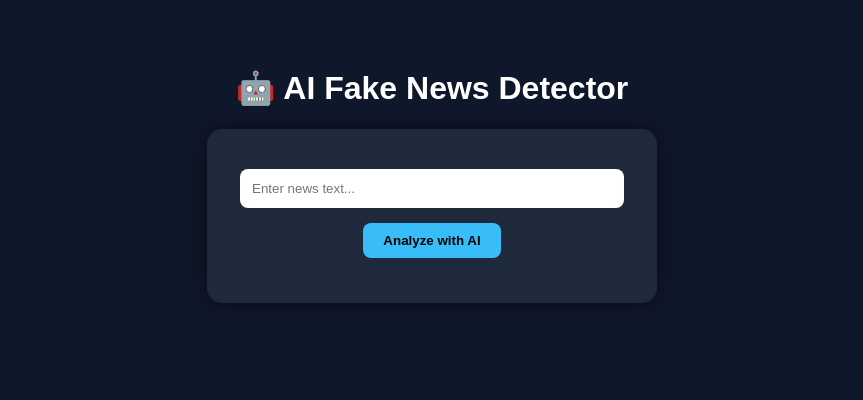
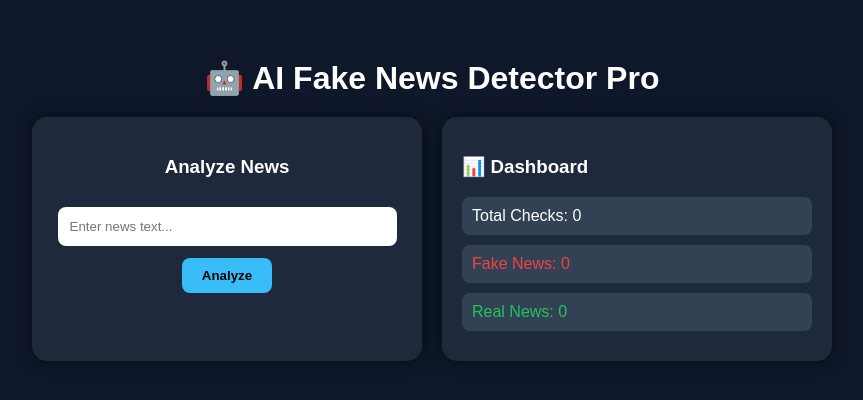
Before and after one commit to asad-449/fake-news-project, a website: page index.html in a window 1280 px wide. Shown: the whole page, without its empty margins (208-1071 px from the left). Drawn offline with Linux system fonts and the light colour scheme.

Commit message:
Add files via upload

```diff
--- a/index.html
+++ b/index.html
@@ -1,41 +1,50 @@
 <!DOCTYPE html>
 <html>
 <head>
-  <title>AI Fake News Detector</title>
+  <title>AI Fake News Detector Pro</title>
   <style>
     body {
       font-family: Arial;
       background: #0f172a;
       color: white;
       text-align: center;
-      padding: 40px;
+      padding: 30px;
+    }
+
+    h1 {
+      margin-bottom: 20px;
+    }
+
+    .container {
+      display: flex;
+      gap: 20px;
+      justify-content: center;
+      flex-wrap: wrap;
     }
 
     .box {
       background: #1e293b;
-      padding: 25px;
+      padding: 20px;
       border-radius: 15px;
-      width: 400px;
-      margin: auto;
-      box-shadow: 0 0 20px rgba(0,0,0,0.5);
+      width: 350px;
+      box-shadow: 0 0 15px rgba(0,0,0,0.5);
     }
 
     input {
       width: 90%;
       padding: 12px;
-      margin-top: 15px;
       border-radius: 8px;
       border: none;
+      margin-top: 10px;
     }
 
     button {
-      margin-top: 15px;
+      margin-top: 12px;
       padding: 10px 20px;
       border: none;
       background: #38bdf8;
-      color: black;
+      border-radius: 8px;
       font-weight: bold;
-      border-radius: 8px;
       cursor: pointer;
     }
 
@@ -44,25 +53,54 @@
     }
 
     #result {
-      margin-top: 20px;
-      font-size: 18px;
+      margin-top: 15px;
+      font-size: 16px;
     }
+
+    .dashboard {
+      text-align: left;
+    }
+
+    .stat {
+      background: #334155;
+      padding: 10px;
+      margin: 10px 0;
+      border-radius: 8px;
+    }
+
+    .fake { color: #ef4444; }
+    .real { color: #22c55e; }
   </style>
 </head>
 
 <body>
 
-  <h1>🤖 AI Fake News Detector</h1>
+<h1>🤖 AI Fake News Detector Pro</h1>
 
+<div class="container">
+
+  <!-- INPUT BOX -->
   <div class="box">
+    <h3>Analyze News</h3>
     <input type="text" id="newsInput" placeholder="Enter news text...">
     <br>
-    <button onclick="checkNews()">Analyze with AI</button>
+    <button onclick="checkNews()">Analyze</button>
 
     <div id="result"></div>
   </div>
 
-  <script src="script.js"></script>
+  <!-- DASHBOARD -->
+  <div class="box dashboard">
+    <h3>📊 Dashboard</h3>
+
+    <div class="stat">Total Checks: <span id="total">0</span></div>
+    <div class="stat fake">Fake News: <span id="fake">0</span></div>
+    <div class="stat real">Real News: <span id="real">0</span></div>
+  </div>
+
+</div>
+
+<script src="script.js"></script>
 
 </body>
 </html>
--- a/script.js
+++ b/script.js
@@ -1,13 +1,17 @@
+let total = 0;
+let fake = 0;
+let real = 0;
+
 async function checkNews() {
   let text = document.getElementById("newsInput").value;
   let resultDiv = document.getElementById("result");
 
   if (!text) {
-    resultDiv.innerHTML = "⚠️ Enter news text";
+    resultDiv.innerHTML = "⚠️ Enter text first";
     return;
   }
 
-  resultDiv.innerHTML = "🤖 AI Analyzing...";
+  resultDiv.innerHTML = "🤖 Analyzing...";
 
   try {
     let response = await fetch("https://fake-news-project-c0q8.onrender.com/check", {
@@ -20,13 +24,24 @@ async function checkNews() {
 
     let data = await response.json();
 
+    total++;
+
     let emoji = data.result === "Fake" ? "❌" : "✅";
 
+    if (data.result === "Fake") fake++;
+    else real++;
+
+    // UI result
     resultDiv.innerHTML = `
-      <h2>${emoji} ${data.result} News (AI)</h2>
+      <h2>${emoji} ${data.result} News</h2>
       <p><b>Confidence:</b> ${data.confidence}%</p>
-      <p><b>AI Explanation:</b> ${data.explanation}</p>
+      <p>${data.explanation}</p>
     `;
+
+    // update dashboard
+    document.getElementById("total").innerText = total;
+    document.getElementById("fake").innerText = fake;
+    document.getElementById("real").innerText = real;
 
   } catch (error) {
     resultDiv.innerHTML = "❌ Server Error";
```
